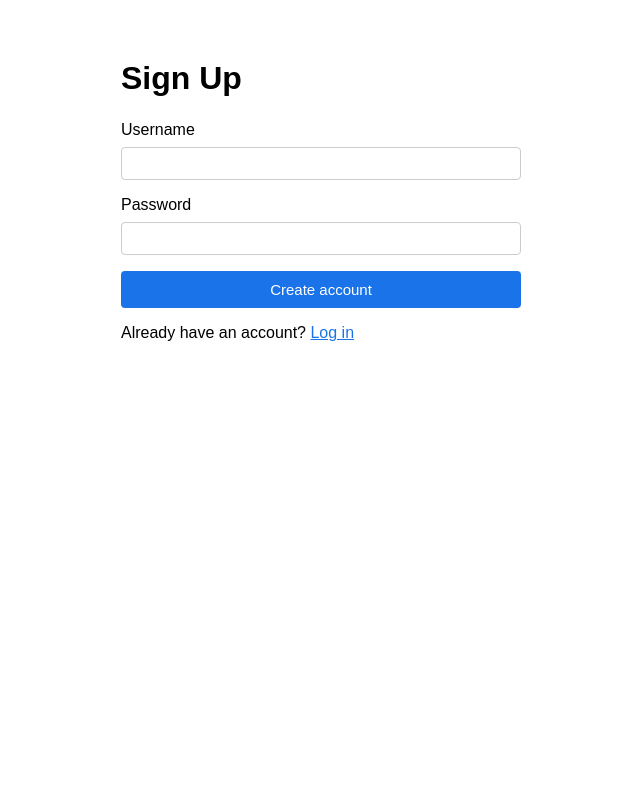
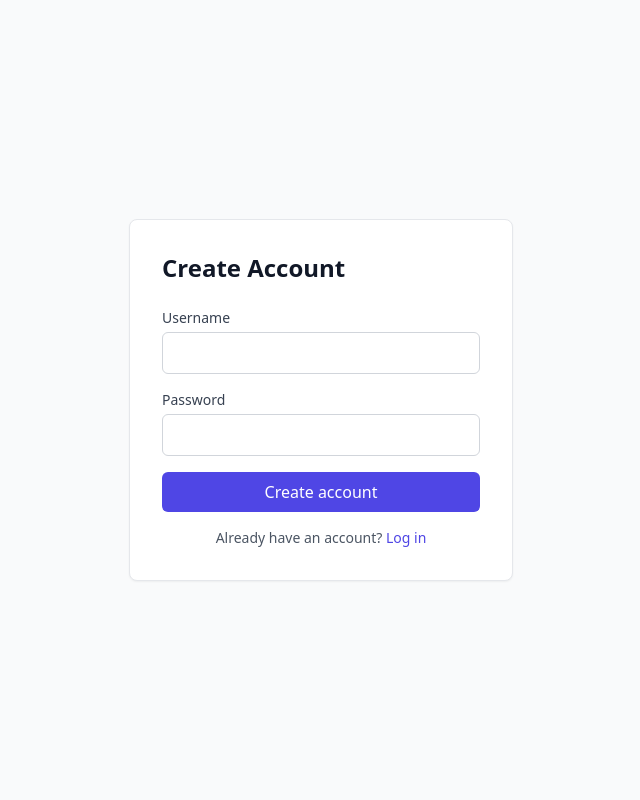
Before and after one commit to sam4410/asep-test-playground, a Flask app: page /signup in a window 1280 px wide. Shown: the whole page, without its empty margins (319-959 px from the left). Run offline with Flask 3, Linux system fonts and the light colour scheme; some libraries are stand-ins or nearby versions.

Commit message:
Fix templates/signup.html: clean Tailwind CSS version

```diff
--- a/templates/signup.html
+++ b/templates/signup.html
@@ -1,28 +1,38 @@
 <!DOCTYPE html>
 <html lang="en">
-<head><meta charset="UTF-8"><title>Sign Up</title>
-<style>
-  body{font-family:sans-serif;max-width:400px;margin:60px auto;padding:0 16px}
-  h1{margin-bottom:24px}
-  input{display:block;width:100%;padding:8px;margin:8px 0 16px;box-sizing:border-box;border:1px solid #ccc;border-radius:4px}
-  button{width:100%;padding:10px;background:#1a73e8;color:#fff;border:none;border-radius:4px;cursor:pointer;font-size:15px}
-  button:hover{background:#1558b0}
-  .flash{background:#fff3cd;padding:8px 12px;border-radius:4px;margin-bottom:16px}
-  a{color:#1a73e8}
-</style>
+<head>
+  <meta charset="UTF-8">
+  <meta name="viewport" content="width=device-width, initial-scale=1.0">
+  <title>Sign Up</title>
+  <script src="https://cdn.tailwindcss.com"></script>
 </head>
-<body>
-  <h1>Sign Up</h1>
-  {% with messages = get_flashed_messages() %}
-    {% if messages %}<div class="flash">{{ messages[-1] }}</div>{% endif %}
-  {% endwith %}
-  <form method="POST">
-    <label>Username</label>
-    <input type="text" name="username" required>
-    <label>Password</label>
-    <input type="password" name="password" required>
-    <button type="submit">Create account</button>
-  </form>
-  <p style="margin-top:16px">Already have an account? <a href="/login">Log in</a></p>
+<body class="bg-gray-50 text-gray-800 min-h-screen flex items-center justify-center">
+  <div class="bg-white rounded-lg shadow-sm border border-gray-200 p-8 w-full max-w-sm">
+    <h1 class="text-2xl font-bold text-gray-900 mb-6">Create Account</h1>
+    {% with messages = get_flashed_messages() %}
+      {% if messages %}
+        <div class="bg-yellow-50 border-l-4 border-yellow-400 px-4 py-3 mb-4 text-sm text-yellow-800">{{ messages[-1] }}</div>
+      {% endif %}
+    {% endwith %}
+    <form method="POST" class="space-y-4">
+      <div>
+        <label class="block text-sm font-medium text-gray-700 mb-1">Username</label>
+        <input type="text" name="username" required
+               class="border border-gray-300 rounded-md px-3 py-2 w-full focus:outline-none focus:ring-2 focus:ring-indigo-500">
+      </div>
+      <div>
+        <label class="block text-sm font-medium text-gray-700 mb-1">Password</label>
+        <input type="password" name="password" required
+               class="border border-gray-300 rounded-md px-3 py-2 w-full focus:outline-none focus:ring-2 focus:ring-indigo-500">
+      </div>
+      <button type="submit"
+              class="w-full bg-indigo-600 text-white font-medium px-4 py-2 rounded-md hover:bg-indigo-700 transition-colors">
+        Create account
+      </button>
+    </form>
+    <p class="mt-4 text-sm text-center text-gray-600">
+      Already have an account? <a href="/login" class="text-indigo-600 hover:underline">Log in</a>
+    </p>
+  </div>
 </body>
 </html>
```
